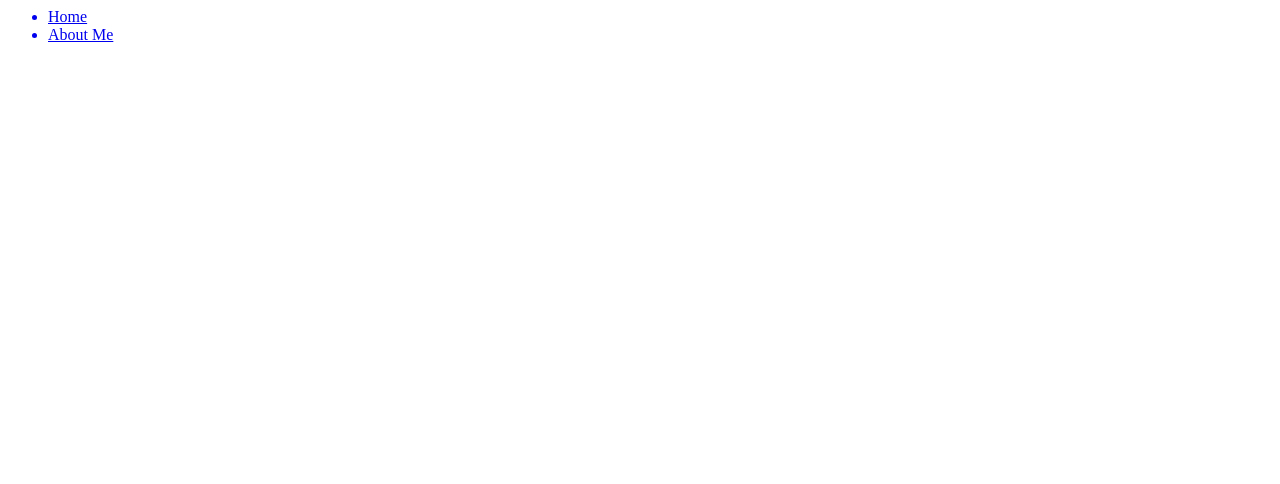
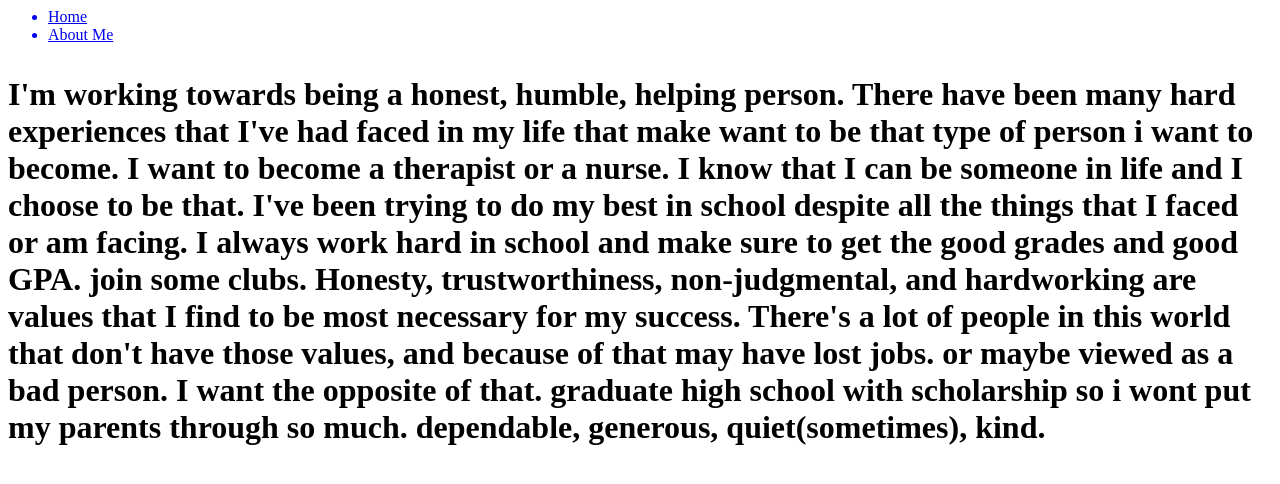
Before and after one commit to CCPS383939/CCPS383939.github.io, a plain HTML site: page aboutme.html in a window 1280 px wide. Drawn offline with Linux system fonts and the light colour scheme.

Commit message:
Update aboutme.html

```diff
--- a/aboutme.html
+++ b/aboutme.html
@@ -13,7 +13,11 @@
     </header>
     <body>
       <h1 About Me</h1>
-      <p></p>
+      <p> I'm working towards being a honest, humble, helping person. There have been many hard experiences that I've had faced in my life that make want to be that type of person i want to become. I want to become a therapist or a nurse. I know that I can be someone in life and I choose to be that.
+ I've been trying to do my best in school despite all the things that I faced or am facing. I always work hard in school and make sure to get the good grades and good GPA. join some clubs.
+Honesty, trustworthiness, non-judgmental, and hardworking are values that I find to be most necessary for my success. There's a lot of people in this world that don't have those values, and because of that may have lost jobs. or maybe viewed as a bad person. I want the opposite of that.
+graduate high school with scholarship so i wont put my parents through so much.
+dependable, generous, quiet(sometimes), kind.</p>
       <footer>
       </footer>
       </html>
```
